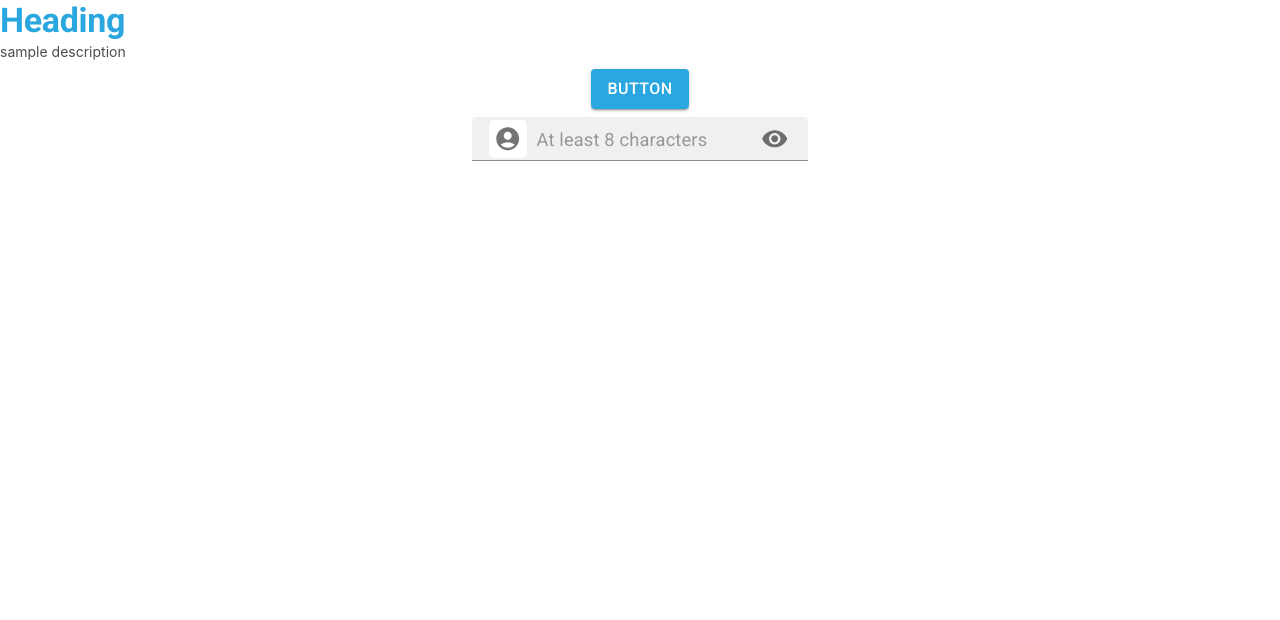
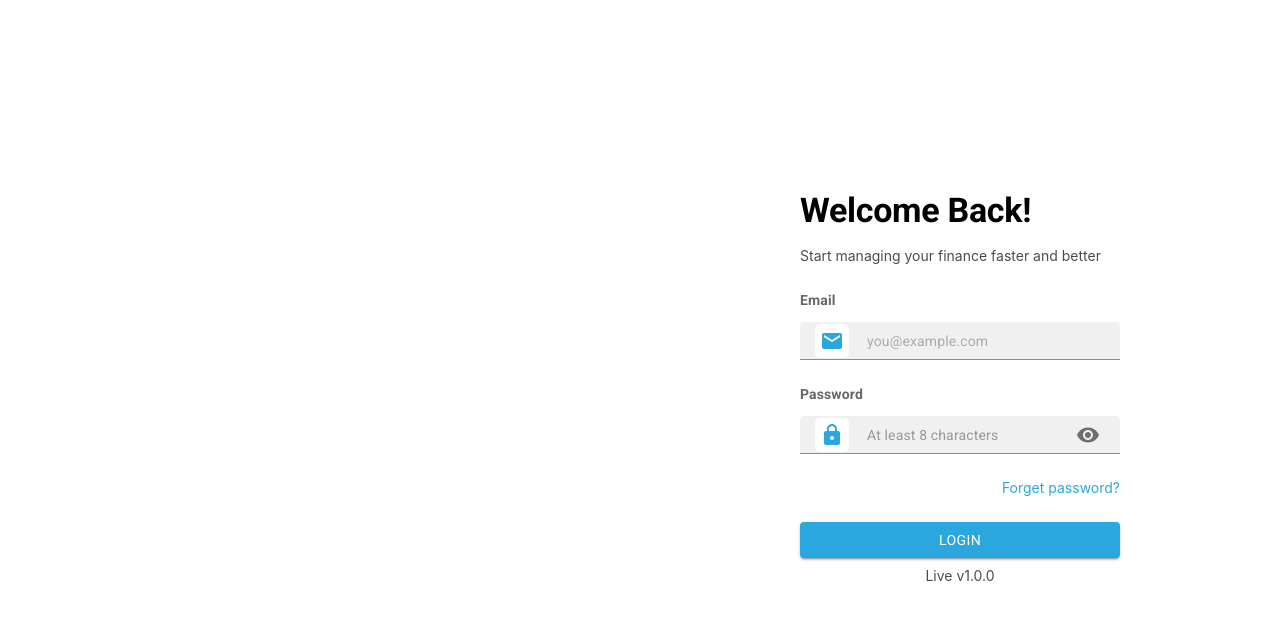
Before and after one commit to MadushanthMadu/React-ESS, a React (Create React App) app: page / in a window 1280 px wide. Shown: the top 620 px of the page. Built offline with nearby package versions, Linux system fonts and the light colour scheme.

Commit message:
Login Section Done

```diff
--- a/src/App.css
+++ b/src/App.css
@@ -1,20 +1,61 @@
-/* body {
-    background-color: wheat;
-} */
-
-.css-1o2n4nu-MuiInputBase-input-MuiFilledInput-input {
-    padding-top: 10px !important;
+.css-1jxdcj3-MuiSvgIcon-root {
+    width: 3vh !important;
+    height: 3vh !important;
 }
 
-.css-166tgme-MuiInputBase-root-MuiFilledInput-root {
+.css-qmvhj5>:not(style) {
+    margin: 0px !important;
+}
+
+.Fpsw {
+    cursor: pointer;
+    border: none;
+}
+
+.inputlabel {
+    font-weight: 600 !important;
+    font-size: 14px !important;
+    height: 24px !important;
+    padding-bottom: 8px !important;
+}
+
+.css-11uczar-MuiInputBase-input-MuiFilledInput-input {
+    padding-top: 10px !important;
+    font-size: 0.875rem !important;
+    font-weight: 400 !important;
+}
+
+.css-1gg2rm3-MuiInputAdornment-root.MuiInputAdornment-positionStart.css-1gg2rm3-MuiInputAdornment-root:not(.MuiInputAdornment-hiddenLabel) {
+    margin-top: 0px !important;
+}
+
+.css-rfudfd-MuiInputBase-root-MuiFilledInput-root {
     padding: 5px !important;
     border-radius: 10px !important;
+    height: 44px !important;
 }
 
-.css-166tgme-MuiInputBase-root-MuiFilledInput-root:before {
+.css-rfudfd-MuiInputBase-root-MuiFilledInput-root:before {
     border: none !important;
 }
 
-.css-166tgme-MuiInputBase-root-MuiFilledInput-root:after {
+.css-4cgoz6-MuiInputBase-input-MuiFilledInput-input {
+    padding-top: 10px !important;
+    font-size: 0.875rem !important;
+    font-weight: 400 !important;
+}
+
+.css-14aiqa-MuiInputBase-root-MuiFilledInput-root {
+    padding: 5px !important;
+    border-radius: 10px !important;
+    height: 44px !important;
+}
+
+.css-14aiqa-MuiInputBase-root-MuiFilledInput-root:before {
     border: none !important;
 }
+
+.Login {
+    margin-left: auto;
+    margin-right: auto;
+}
--- a/src/App.js
+++ b/src/App.js
@@ -1,38 +1,13 @@
 import React, { Component } from 'react';
 import './App.css';
 
-import { ButtonWidget } from './Components/button-component/button.component.jsx';
-// import { WidgetAlign } from './Enums/alignment';
-
-import { ThemeProvider } from '@mui/material/styles';
-import theme from './Themes/theme';
-import { Heading } from './Headings/heading';
-import {InputField} from './Components/inputfield-component/inputfield-component';
+import Login from './Pages/login_page';
 
 class App extends Component {
-  Submit = () => {
-    console.log('Submitted')
-  };
-
   render() {
     return (
       <div className="App">
-        <ThemeProvider theme={theme}>
-          <Heading
-            type='h2'
-            color='primary.main'
-            title='Heading'
-            description='sample description'
-          />
-
-          <ButtonWidget
-            callback={this.Submit}
-          />
-
-          <InputField
-            Placeholder = "At least 8 characters"
-          />
-        </ThemeProvider>
+        <Login />
       </div>
     );
   }
--- a/src/Headings/heading.jsx
+++ b/src/Components/Headings/heading.jsx
@@ -5,10 +5,13 @@ export const Heading = ({type, color, title, description}) => (
         <Typography
             variant={type}
             color={color}
+            style={{
+                paddingBottom : '16px'
+            }}
         >
             {title}
         </Typography>
 
-        <Typography variant='p' color='tertiary.main'> {description} </Typography>
+        <Typography variant='p' color='tertiary.main' style={{display: 'grid'}}> {description} </Typography>
     </>
 )
--- a/src/Components/button-component/button.component.jsx
+++ b/src/Components/button-component/button.component.jsx
@@ -6,11 +6,11 @@ import theme from '../../Themes/theme.jsx';
 
 export const ButtonWidget = ({
     callback,
-    width,
+    Width,
     text = "Button",
     isShowOutLine = false,
-    bgcolor = isShowOutLine ? theme.palette.secondary.main : theme.palette.primary.main,
-    textcolor = isShowOutLine ? theme.palette.primary.main : theme.palette.secondary.main,
+    bgcolor = isShowOutLine ? theme.vars.palette.secondary.main : theme.vars.palette.primary.main,
+    textcolor = isShowOutLine ? theme.vars.palette.primary.main : theme.vars.palette.secondary.main,
     disabled = false,
     alignment = WidgetAlign.center
 }) => (
@@ -18,10 +18,12 @@ export const ButtonWidget = ({
         <Button
             id='btn-1'
             style={{
-                width: width,
+                fontSize: theme.typography.p.fontSize,
+                fontWeight: theme.typography.p.fontWeight,
+                width: Width,
                 backgroundColor: bgcolor,
                 color: textcolor,
-                margin: '8px',
+                marginBottom: '8px',
                 padding: '12px 18px 12x 18px'
             }}
             variant={isShowOutLine ? 'outlined' : 'contained'}
--- /dev/null
+++ b/src/Components/inputfield-component/inputfield-common-component.jsx
@@ -0,0 +1,85 @@
+import React from 'react';
+import TextField from '@mui/material/TextField';
+import InputAdornment from '@mui/material/InputAdornment';
+import { WidgetAlign } from '../../Enums/enums';
+import { Grid } from '@mui/material';
+import theme from '../../Themes/theme.jsx';
+import { styled } from '@mui/system';
+import Box from '@mui/material/Box';
+import InputLabel from '@mui/material/InputLabel';
+
+const StyledIconContainer = styled('div')(({ theme }) => ({
+    margin: '0px 10px 0px 3px',
+    padding: '5px',
+    borderRadius: '5px',
+    backgroundColor: 'white',
+    lineHeight: 0
+}));
+
+const StyledIcon = ({ component : Component }) => {
+    return (
+      <StyledIconContainer>
+        <Component style = {{
+            height : '3vh',
+            width : '3vh'
+        }}
+        />
+      </StyledIconContainer>
+    );
+};
+
+export const InputField = ({
+    Disabled = false,
+    Error = false,
+    DefValue,
+    ErrorText = Error ? 'Error' : '',
+    Type,
+    Label,
+    Placeholder,
+    Width = '150px',
+    Icon,
+    alignment = WidgetAlign.center
+}) => {
+
+    return(
+        <Box
+            sx={{
+                display : 'flex',
+                alignItems : 'center',
+                '& > :not(style)' : { m: 1 },
+            }}
+        >
+            <Grid container justifyContent={alignment}>
+                <InputLabel htmlFor="input-with-icon-adornment" className='inputlabel'>
+                    {Label}
+                </InputLabel>
+
+                <TextField
+                    type = {Type}
+                    placeholder = {Placeholder}
+                    style = {{
+                        width : Width
+                    }}
+                    InputProps = {{
+                        startAdornment: (
+                            <InputAdornment position='start'
+                            style={{
+                                color : Error ? theme.vars.palette.error.main : theme.vars.palette.primary.main
+                            }}>
+                                <StyledIcon component={Icon} />
+                            </InputAdornment>
+                        ),
+                        style: { color: Error ? theme.vars.palette.error.main : theme.vars.palette.tertiary.main },
+                    }}
+                    defaultValue = {DefValue}
+                    variant = "filled"
+                    className = "textfield"
+                    disabled = {Disabled}
+                    error = {Error}
+                    helperText = {ErrorText}
+                    {...(Error ? {focused : true} : {})}
+                />
+            </Grid>
+        </Box>
+    )
+}
--- a/src/Components/inputfield-component/inputfield-component.jsx
+++ b/src/Components/inputfield-component/inputfield-password-component.jsx
@@ -1,20 +1,42 @@
 import TextField from '@mui/material/TextField';
-import AccountCircle from '@mui/icons-material/AccountCircle';
 import InputAdornment from '@mui/material/InputAdornment';
 import IconButton from '@mui/material/IconButton';
 import Visibility from '@mui/icons-material/Visibility';
 import VisibilityOff from '@mui/icons-material/VisibilityOff';
-import React from 'react';
-
+import React, {useState} from 'react';
 import { WidgetAlign } from '../../Enums/enums';
 import { Grid } from '@mui/material';
+import theme from '../../Themes/theme.jsx';
+import { styled } from '@mui/system';
+import InputLabel from '@mui/material/InputLabel';
+import LockIcon from '@mui/icons-material/Lock';
 
-export const InputField = ({
+const StyledIconContainer = styled('div')(({ theme }) => ({
+    margin: '0px 10px 0px 3px',
+    padding: '5px',
+    borderRadius: '5px',
+    backgroundColor: 'white',
+    lineHeight: 0
+  }));
+
+  const StyledIcon = ({ component: Component }) => {
+    return (
+      <StyledIconContainer>
+        <Component style={{
+            color: theme.vars.palette.primary.main,
+            height: '3vh',
+            width: '3vh'
+        }} />
+      </StyledIconContainer>
+    );
+  };
+
+export const PasswordField = ({
     Placeholder,
-    Width,
+    Width = '150px',
     alignment = WidgetAlign.center
 }) => {
-    const [showPassword, setShowPassword] = React.useState(false);
+    const [showPassword, setShowPassword] = useState(false);
 
     const handleClickShowPassword = () => setShowPassword((show) => !show);
 
@@ -23,24 +45,27 @@ export const InputField = ({
     };
 
     return(
-        <Grid container justifyContent={alignment}>
+        <Grid container justifyContent={alignment} style={{paddingTop:'24px', paddingBottom:'24px'}}>
+            <InputLabel htmlFor="input-with-icon-adornment" className='inputlabel'>
+                Password
+            </InputLabel>
+
             <TextField
                 type={showPassword ? 'text' : 'password'}
-                id="filled-adornment-password"
                 placeholder={Placeholder}
                 style={{
                     width: Width
                 }}
                 InputProps={{
                     endAdornment: (
-                        <InputAdornment>
+                        <InputAdornment position='end'>
                             <IconButton
                                 aria-label="toggle password visibility"
                                 onClick={handleClickShowPassword}
                                 onMouseDown={handleMouseDownPassword}
                                 edge="end"
                                 style={{
-                                    margin: '0px 0px 0px 0px'
+                                    margin: '0px 0px 0px 0px',
                                 }}
                             >
                                 {showPassword ? <VisibilityOff /> : <Visibility />}
@@ -49,15 +74,8 @@ export const InputField = ({
                     ),
 
                     startAdornment: (
-                        <InputAdornment>
-                            <AccountCircle
-                            position="start"
-                            style={{
-                                margin: '0px 10px 0px 5px',
-                                padding: '5px',
-                                borderRadius: '5px',
-                                backgroundColor: 'white'
-                            }}/>
+                        <InputAdornment position='start'>
+                            <StyledIcon  component={LockIcon} />
                         </InputAdornment>
                     )
                 }}
--- /dev/null
+++ b/src/Pages/login-form.jsx
@@ -0,0 +1,79 @@
+import { WidgetAlign } from '../Enums/enums';
+import theme from '../Themes/theme';
+import { Heading } from '../Components/Headings/heading';
+import { PasswordField } from '../Components/inputfield-component/inputfield-password-component';
+import { InputField } from '../Components/inputfield-component/inputfield-common-component';
+import { ButtonWidget } from '../Components/button-component/button.component';
+import { Experimental_CssVarsProvider as CssVarsProvider } from '@mui/material/styles';
+import { Typography } from '@mui/material';
+
+import EmailIcon from '@mui/icons-material/Email';
+
+const forgetpassword = () => {
+    console.log('Forget Password')
+};
+
+const Submit = () => {
+    console.log('Login Submitted')
+};
+
+export const LoginForm = () => (
+    <CssVarsProvider theme={theme}>
+        {/* Heading */}
+        <Heading
+            type='h2'
+            title='Welcome Back!'
+            description='Start managing your finance faster and better'
+        />
+
+        {/* Email */}
+        <InputField
+            Label = 'Email'
+            Type = 'email'
+            Placeholder = 'you@example.com'
+            Icon = { EmailIcon }
+            Width = '100%'
+            alignment = { WidgetAlign.left }
+        />
+
+        {/* Password */}
+        <PasswordField
+            Placeholder = 'At least 8 characters'
+            Width = '100%'
+            alignment = { WidgetAlign.left }
+        />
+
+        {/* Forget Password */}
+        <Typography
+            variant = 'p'
+            color = {theme.vars.palette.primary.main}
+            style = {{
+                cursor : 'pointer' ,
+                display : 'grid' ,
+                justifyContent : 'end'
+            }}
+            onClick = {forgetpassword}
+        >
+            Forget password?
+        </Typography>
+
+        {/* Submit Button */}
+        <ButtonWidget
+            callback = { Submit }
+            Width = '100%'
+            text = 'Login'
+        />
+
+        {/* Version */}
+        <Typography
+            variant = 'p'
+            color = {theme.vars.palette.tertiary.main}
+            style = {{
+                display : 'grid' ,
+                justifyContent : 'center'
+            }}
+        >
+            Live v1.0.0
+        </Typography>
+    </CssVarsProvider>
+)
--- /dev/null
+++ b/src/Pages/login_page.js
@@ -0,0 +1,46 @@
+import React, { Component } from 'react';
+import Box from '@mui/material/Box';
+import Grid from '@mui/material/Unstable_Grid2';
+
+import { LoginForm } from './login-form';
+
+class Login extends Component {
+    render() {
+        return (
+            <Box sx={{ flexGrow: 1 }} >
+                <Grid container>
+                    <Grid item md={6} sm={12} xs={12}>
+                    </Grid>
+
+                    <Grid
+                    item
+                    md={6}
+                    sm={12}
+                    xs={12}
+                    style = {{
+                        display: 'flex',
+                        alignItems: 'center',
+                        flexWrap: 'nowrap',
+                        flexDirection: 'column',
+                        justifyContent: 'center',
+                        minHeight: '100vh'
+                    }}>
+                        <div
+                        className='Login'
+                        style = {{
+                            width:'50%'
+                        }}>
+                            <LoginForm />
+                        </div>
+                    </Grid>
+
+                    {/* <Grid item sm={12}>
+                        <LoginForm />
+                    </Grid> */}
+                </Grid>
+            </Box>
+        )
+    }
+}
+
+export default Login;
--- a/src/Themes/theme.jsx
+++ b/src/Themes/theme.jsx
@@ -1,29 +1,30 @@
-import { createTheme } from '@mui/material/styles';
+import { experimental_extendTheme as extendTheme} from '@mui/material/styles';
 
-const theme = createTheme({
+const theme = extendTheme({
+  colorSchemes: {
+    light: {
       palette: {
         primary: {
-        main: '#2aa7df'
+          main: '#2aa7df',
         },
         secondary: {
           main: '#ffffff'
         },
         tertiary: {
           main: '#4c4c4c'
+        },
+        error: {
+          main: '#D32929'
+        }
+      },
     }
   },
   typography: {
-      fontSize: 16,
-      h1: {
-        fontWeight: 600,
-        fontSize: '3rem',
-        [`@media screen and (max-width: 768px)`]: {
-          fontSize: "2.125rem"
-        }
-      },
     h2: {
-        fontWeight: 600,
-        fontSize: '2.125rem',
+      fontWeight: 700,
+      fontSize: '34px',
+      lineHeight: '40px',
+      paddingBottom: '24px',
       [`@media screen and (max-width: 768px)`]: {
         fontSize: "1.5rem"
       }
@@ -37,7 +38,9 @@ const theme = createTheme({
     },
     p: {
       fontWeight: 400,
-        fontSize: '0.875rem'
+      fontSize: '14px',
+      lineHeight: '20px',
+      marginBottom: '24px'
     }
   }
 })
```
Lines whose indentation alone changed are shown as unchanged.
